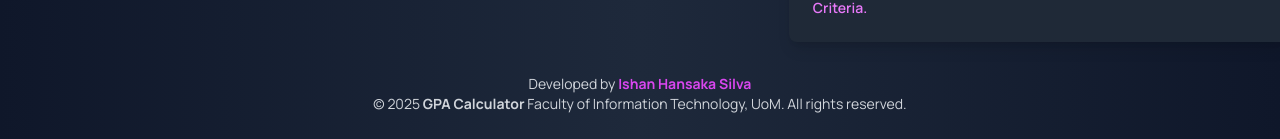
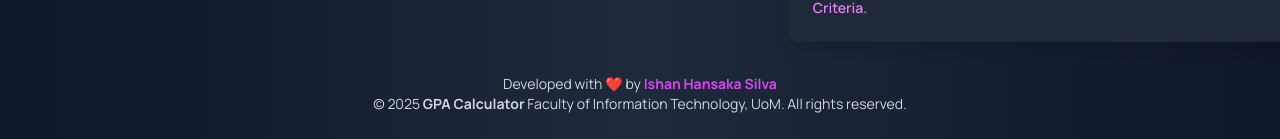
Before and after one commit to IshanHansaka/fit-gpa-calculator, a Next.js app: page / in a window 1280 px wide. Shown: the part 1129-1268 px from the top of the page. Built offline with nearby package versions, Linux system fonts and the light colour scheme.

Commit message:
chore: update Footer.tsx

```diff
--- a/app/component/Footer.tsx
+++ b/app/component/Footer.tsx
@@ -2,7 +2,7 @@ const Footer = () => {
   return (
     <footer className="mt-8 text-center text-gray-600 dark:text-gray-300 text-sm">
       <div className="container mx-auto px-4 text-center">
-        Developed by{' '}
+        Developed with ❤️ by{' '}
         <a
           href="https://github.com/IshanHansaka"
           className="text-fuchsia-500 hover:underline font-bold"
```
